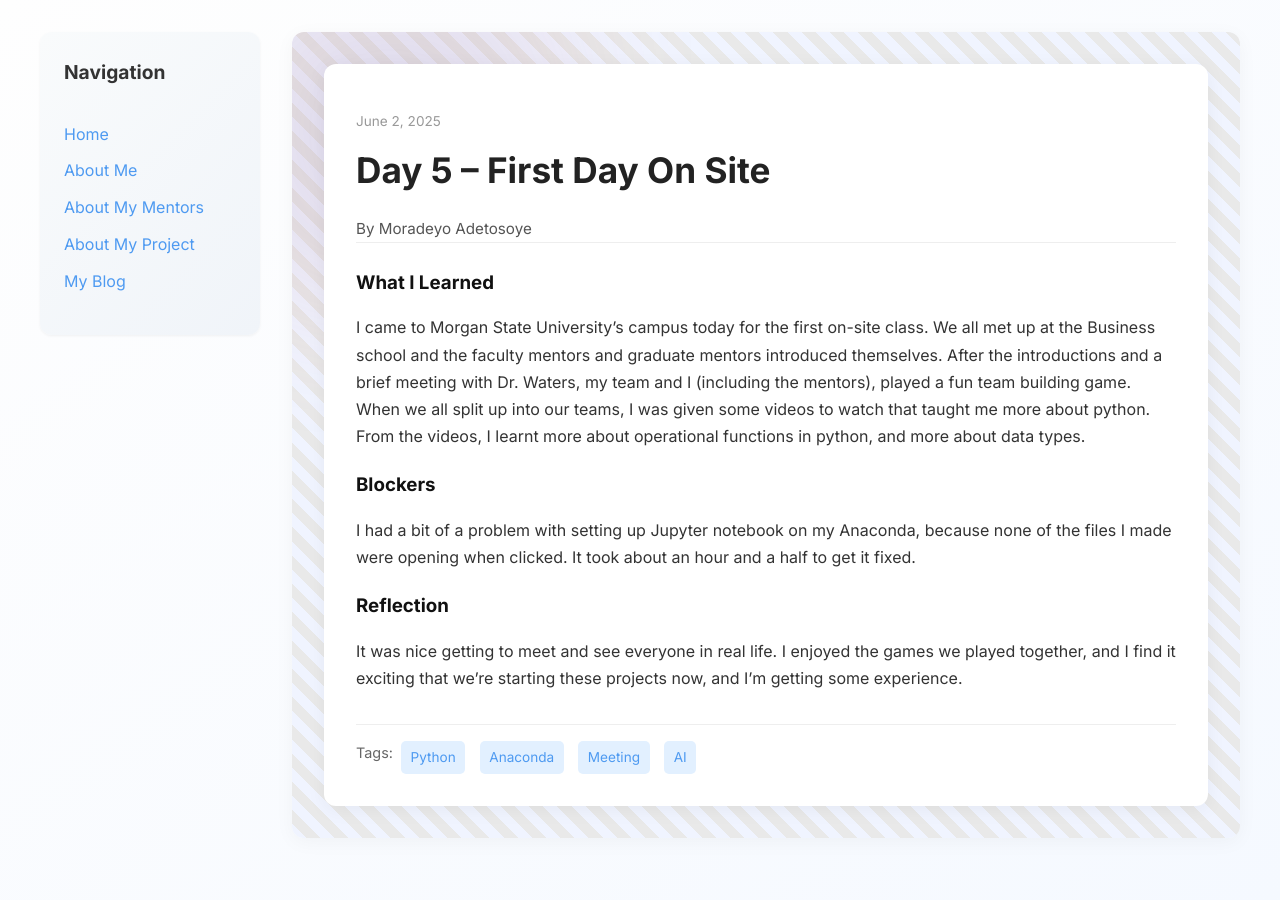
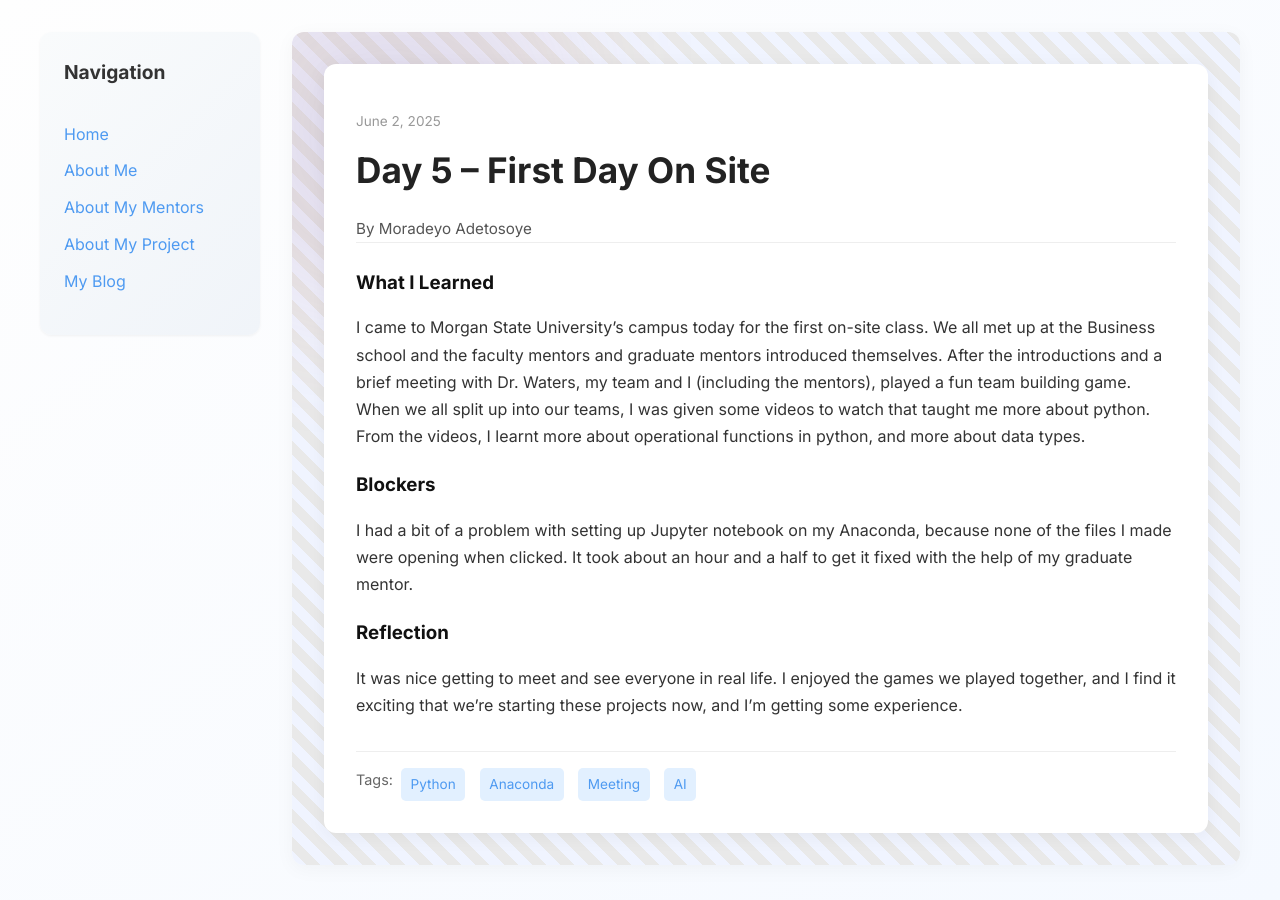
Before and after one commit to Deyo101/deyo101.github.io, a Jekyll site: the page built from _posts/2025-06-02-day-5.md, in a window 1280 px wide. Built offline with Jekyll 4.4.1, drawn with Linux system fonts in a browser that asks for light colours.

Commit message:
Update 2025-06-02-day-5.md

```diff
--- a/_posts/2025-06-02-day-5.md
+++ b/_posts/2025-06-02-day-5.md
@@ -10,7 +10,7 @@
   I came to Morgan State University's campus today for the first on-site class. We all met up at the Business school and the faculty mentors and graduate mentors introduced themselves. After the introductions and a brief meeting with Dr. Waters, my team and I (including the mentors), played a fun team building game. When we all split up into our teams, I was given some videos to watch that taught me more about python. From the videos, I learnt more about operational functions in python, and more about data types.
 
 blockers: |
-  I had a bit of a problem with setting up Jupyter notebook on my Anaconda, because none of the files I made were opening when clicked. It took about an hour and a half to get it fixed.
+  I had a bit of a problem with setting up Jupyter notebook on my Anaconda, because none of the files I made were opening when clicked. It took about an hour and a half to get it fixed with the help of my graduate mentor.
 
 reflection: |
   It was nice getting to meet and see everyone in real life. I enjoyed the games we played together, and I find it exciting that we're starting these projects now, and I'm getting some experience.
```
